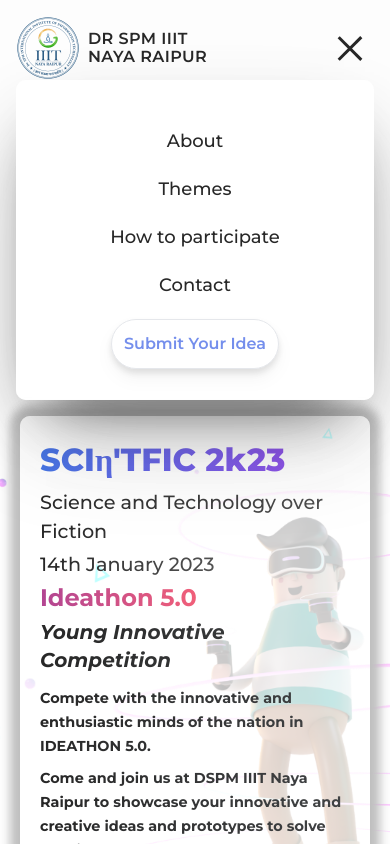
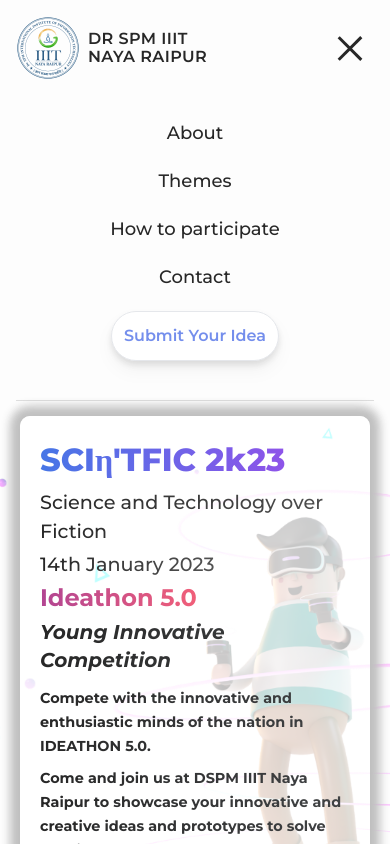
Before and after one commit to Deepesh76780/SCInTIFIC2k23-12, a React (Create React App) app: page / in a window 390 px wide. Both pictures are taken after a click on the button 350 px from the left and 48 px from the top of the page. Built offline with nearby package versions, Linux system fonts and the light colour scheme.

Commit message:
ContactButtonFixedInMobile

```diff
--- a/src/Components/Footer.jsx
+++ b/src/Components/Footer.jsx
@@ -78,7 +78,7 @@
             </div>
           </div>
         </div>
-        <div className="flex flex-col justify-center items-center space-y-6 sm:hidden px-2">
+        <div className="flex flex-col justify-center items-center space-y-6 sm:hidden px-2" id="contact1">
           <div className="flex flex-col justify-center items-center text-3xl">
             <div className="drop-shadow-xl shadow-[#5172E7] uppercase font-bold">
               Get in TOUCH WITH US.
--- a/src/Components/Navbar.css
+++ b/src/Components/Navbar.css
@@ -11,7 +11,6 @@
 }
 
 .NavbarAbout {
-  /* display: contents; */
   display: flex;
 }
 
@@ -68,34 +67,17 @@
   }
 
   .NAV_ABOUT {
-    background-color: rgba(255, 255, 255, 0.903);
-    border-radius: 10px;
     height: 20rem;
     display: flex;
     align-items: center;
-    padding-top: 1rem;
     flex-direction: column;
     gap: 20px;
     width: 100%;
-    transition: all 2s linear;
-    transform-origin: bottom;
-    box-shadow: rgba(36, 36, 36, 0.25) 0px 50px 100px -20px,
-      rgba(0, 0, 0, 0.697) 0px 30px 60px -30px;
+    box-shadow: rgba(133, 133, 133, 0.25) 0px 1px 0px;
+    transform-origin: top;
+    transition: transform 400ms ease;
   }
 
-  .NAV_ABOUT div {
-    display: flex;
-    flex-direction: column;
-    justify-content: space-around;
-    align-items: center;
-  }
-
-  .NAV_ABOUT div {
-    transition-delay: 0.2s;
-  }
-  .NAV_ABOUT {
-    grid-column: span 2;
-  }
   .Navbar {
     display: grid;
     grid-template-columns: 1fr;
@@ -105,4 +87,5 @@
     justify-content: space-between;
   }
 }
+
 /* ******************************************************** */
--- a/src/Components/Navbar.jsx
+++ b/src/Components/Navbar.jsx
@@ -64,13 +64,13 @@
           Submit Your Idea
         </a>
         {isOpen ? (
+          <>
           <div
             className={
               !isOpen
                 ? ""
                 : "NAV_ABOUT flex flex-row justify-center items-center NavbarDisplay "
             }
-            // data-aos="fade-down"
           >
             <a
               href="#About"
@@ -89,7 +89,7 @@
               How to participate
             </a>
             <a
-              href="#contact"
+              href="#contact1"
               smooth="true"
               duration="1000"
               className="font-medium text-lg cursor-pointer"
@@ -105,6 +105,7 @@
               Submit Your Idea
             </a>
           </div>
+          </>
         ) : (
           ""
         )}
```
